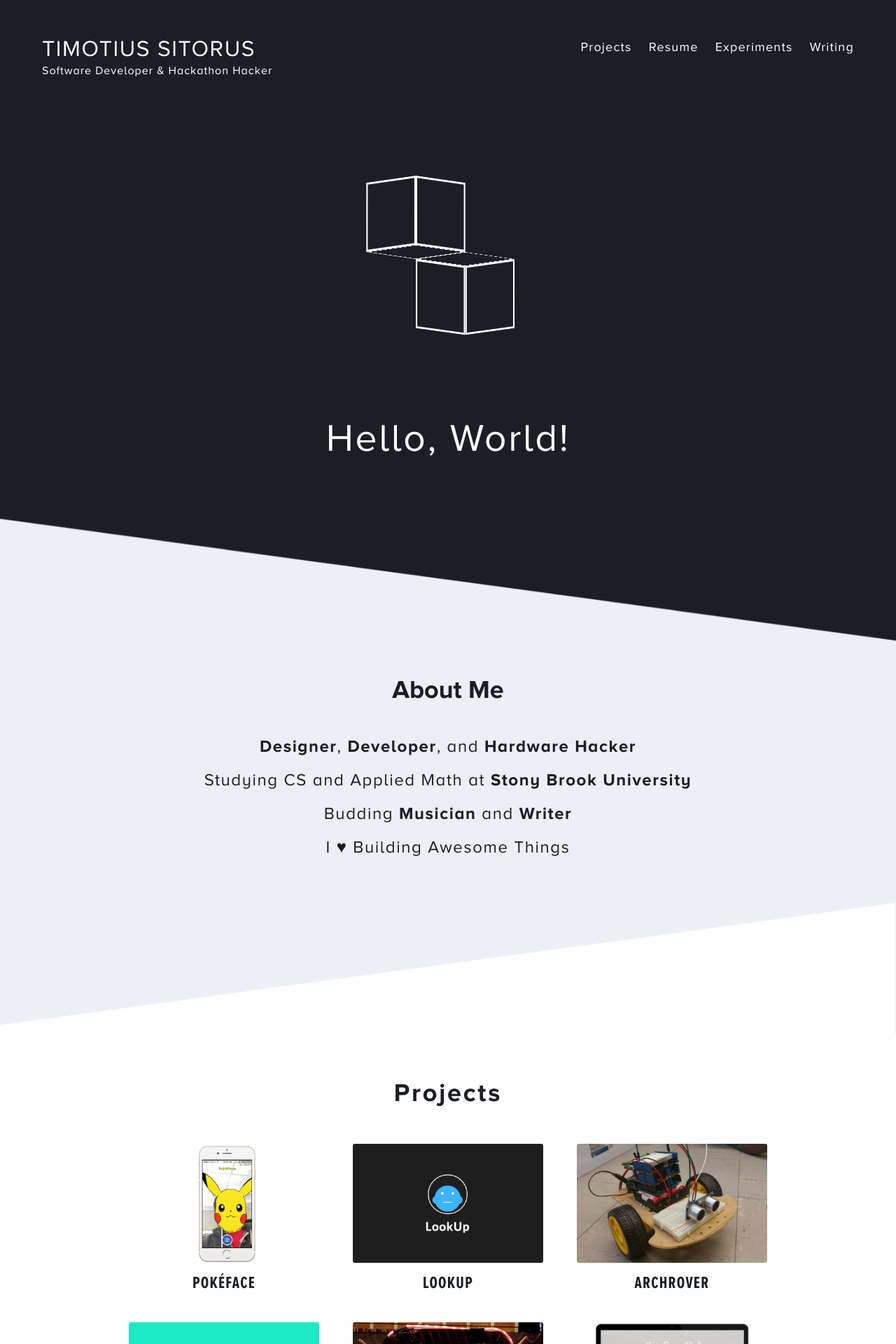
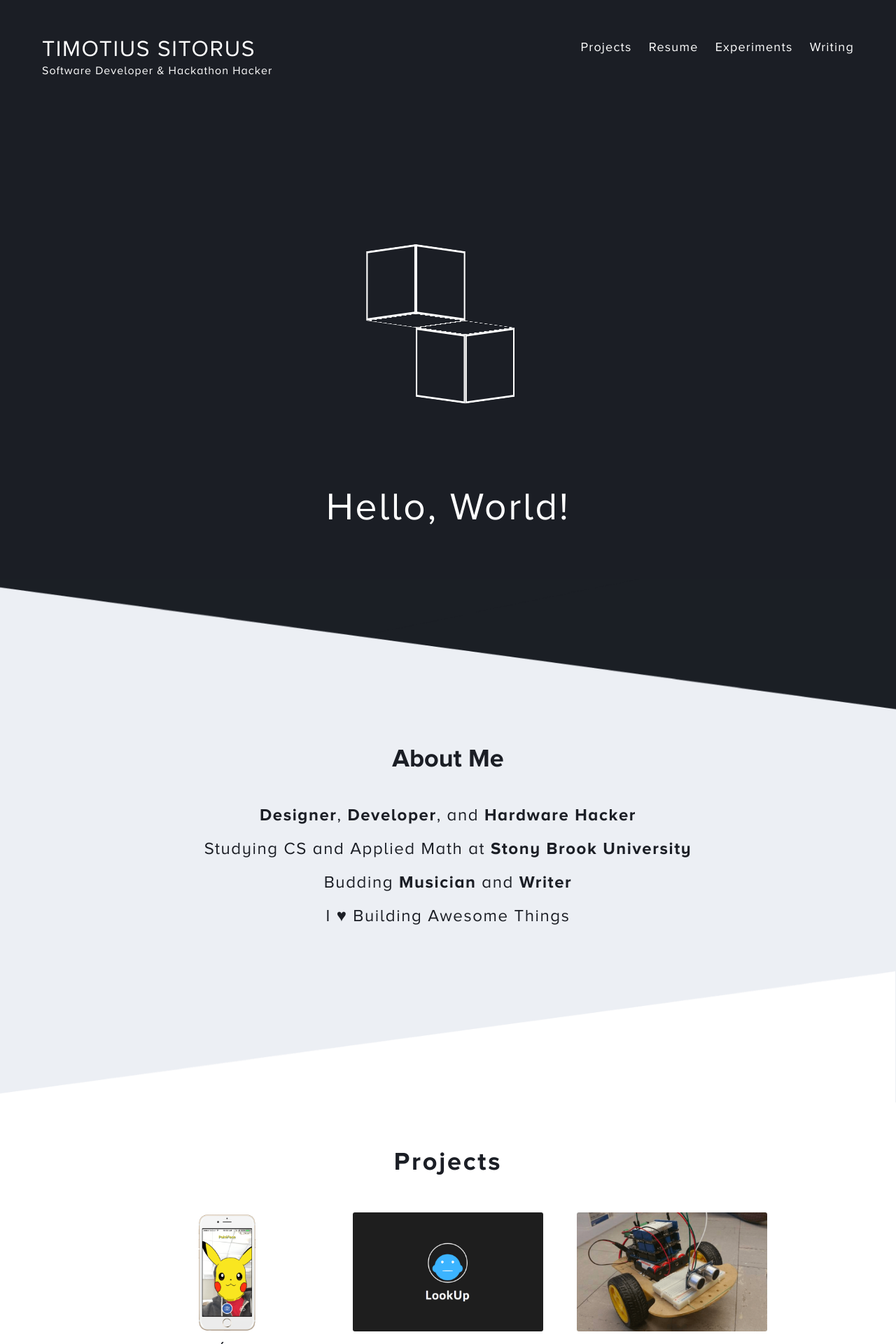
Before and after one commit to timotius02/timotius02.github.io, a Jekyll site: the page built from index.html, in a window 1280 px wide. Shown: the top 1920 px of the page at 70% size. Built offline with Jekyll 4.4.1, drawn with Linux system fonts in a browser that asks for light colours; some web fonts are replaced.

Commit message:
Fixing header overflow & refactor header & footer css

```diff
--- a/_includes/header.html
+++ b/_includes/header.html
@@ -2,16 +2,16 @@
 
     <div class="logo">
         <a class="site-title" href="{{ site.baseurl }}/">{{ site.title | upcase }}</a>
-        <p class="site-subtitle">Software Developer &amp; Hackathon Hacker<p>
+        <p class="site-subtitle">Software Developer &amp; Hackathon Hacker</p>
     </div>
     <nav class="site-nav">
-        <a href="#" class="menu-icon">
+<!--         <a href="#" class="menu-icon">
             <svg viewBox="0 0 18 15">
                 <path fill="#424242" d="M18,1.484c0,0.82-0.665,1.484-1.484,1.484H1.484C0.665,2.969,0,2.304,0,1.484l0,0C0,0.665,0.665,0,1.484,0 h15.031C17.335,0,18,0.665,18,1.484L18,1.484z" />
                 <path fill="#424242" d="M18,7.516C18,8.335,17.335,9,16.516,9H1.484C0.665,9,0,8.335,0,7.516l0,0c0-0.82,0.665-1.484,1.484-1.484 h15.031C17.335,6.031,18,6.696,18,7.516L18,7.516z" />
                 <path fill="#424242" d="M18,13.516C18,14.335,17.335,15,16.516,15H1.484C0.665,15,0,14.335,0,13.516l0,0 c0-0.82,0.665-1.484,1.484-1.484h15.031C17.335,12.031,18,12.696,18,13.516L18,13.516z" />
             </svg>
-        </a>
+        </a> -->
         <div class="trigger">
             <a class="page-link" href="{{ '/index#projects' | prepend: site.baseurl }}">Projects</a>
             <a class="page-link" href="{{'/assets/TSitorusResume.pdf' | prepend: site.baseurl}}" target="_blank">Resume</a>
@@ -19,4 +19,5 @@
             <a class="page-link" href="{{'/writing' | prepend: site.baseurl}}">Writing</a>
         </div>
     </nav>
+    <div style="clear: both;"></div>
 </header>
--- a/_sass/_animations.scss
+++ b/_sass/_animations.scss
@@ -9,6 +9,13 @@
   -ms-transform-style: preserve-3d;
   -o-transform-style: preserve-3d;
   transform-style: preserve-3d; }
+
+@media (max-width: 600px) {
+    #cubeContainer {
+      width: 300px;
+      height: 300px;
+  }
+}
 
 #cubeContainer {
   width: 400px;
--- /dev/null
+++ b/_sass/_footer.scss
@@ -0,0 +1,91 @@
+/**
+ * Site footer
+ */
+.site-footer {
+
+    background-color: $blue;
+    text-align: center;
+
+    @include angle(before);
+
+    p {
+        position: absolute;
+        top: 25%;
+
+        width: 100%;
+        font-size: 28px;
+        font-family: "Proxima Nova Condensed", Helvetica, Arial, sans-serif;
+    }
+
+    span {
+        color: $pink;
+    }
+
+    img {
+        width: 100%
+    }
+}
+ul.social {
+    position: absolute;
+    top: 45%;
+    list-style: none;
+    margin: 0;
+    padding: 0;
+    text-align: center;
+    width: 100%;
+    li {
+        padding: 0;
+        display: inline-block;
+        vertical-align: top;
+        padding: 20px 0;
+        transition: all 0.25s ease;
+
+        &:hover {
+            background-color: $grey;
+            border-radius: 10px;
+        }
+        a {
+            display: block;
+            width: 120px;
+            height: 70px;
+            text-indent: -9999px;
+            border: none !important;
+            font-size: 18px;
+            text-align: center;
+            text-decoration: none;
+        }
+        a:hover {
+            background: transparent !important;
+            text-indent: 0;
+        }
+        a:hover img {
+            height: 35px !important;
+            margin-bottom: 20px;
+        }
+    }
+    li.link-github a {
+        background: url(../assets/images/github.svg) no-repeat center 0px;
+        background-size: 30px;
+        color: #666 !important;
+    }
+    li.link-linkedin a {
+        background: url(../assets/images/linkedin.svg) no-repeat center 0px;
+        background-size: 30px;
+        color: #0976b4 !important;
+    }
+    li.link-twitter a {
+        background: url(../assets/images/twitter.svg) no-repeat center 0px;
+        background-size: 35px;
+        color: #28aae1 !important;
+    }
+    li.link-medium a {
+        background: url(../assets/images/medium.svg) no-repeat center 0px;
+        background-size: 30px;
+        color: #000 !important;
+    }
+    li.link-mail a {
+        background: url(../assets/images/mail.svg) no-repeat center 0px;
+        background-size: 30px;
+        color: #dd4951 !important;
+    }
+}
--- /dev/null
+++ b/_sass/_header.scss
@@ -0,0 +1,67 @@
+/**
+ * Site header
+ */
+.site-header {
+    padding: 50px 60px 50px 60px;
+    min-height: 56px;
+    background-color: $black;
+    z-index: 100;
+
+    // Positioning context for the mobile navigation icon
+    position: relative;
+}
+
+.logo {
+    margin-bottom: 0;
+    float: left;
+    clear: both;
+}
+.site-title {
+
+    font-size: 32px;
+    color: $white;
+    letter-spacing: 1.59px;
+    line-height: 39px;
+
+    &:visited {
+        color: $white;
+    }
+    &:hover {
+        color: $white;
+        text-decoration: none;
+    }
+}
+
+.site-subtitle {
+    font-size: 16px;
+    color: $white;
+    letter-spacing: 1px;
+    line-height: 24px;
+}
+
+.site-nav {
+    float: right;
+    line-height: 36px;
+
+    .menu-icon {
+        display: none;
+    }
+
+    .page-link {
+        font-size: 18px;
+        color: $white;
+        letter-spacing: 1.2px;
+        line-height: 20px;
+
+        // Gaps between nav items, but not on the last one
+        &:not(:last-child) {
+            margin-right: 20px;
+        }
+    }
+}
+
+@media (max-width: 850px) {
+    .site-nav {
+        display: none;
+  }
+}
--- a/_sass/_layout.scss
+++ b/_sass/_layout.scss
@@ -1,119 +1,17 @@
-/**
- * Site header
- */
-.site-header {
-    padding: 50px 60px 30px 60px;
-    min-height: 56px;
-    background-color: $black;
-    z-index: 100;
 
-    // Positioning context for the mobile navigation icon
-    position: relative;
+// Home Page
+//
+.slant {
+    width: 100%;
 }
 
-.logo {
-    margin-bottom: 0;
-    float: left;
-}
-.site-title {
-
-    font-size: 32px;
-    color: $white;
-    letter-spacing: 1.59px;
-    line-height: 39px;
-
-    &:visited {
-        color: $white;
-    }
-    &:hover {
-        color: $white;
-        text-decoration: none;
-    }
-}
-
-.site-subtitle {
-    font-size: 16px;
-    color: $white;
-    letter-spacing: 1px;
-    line-height: 24px;
-}
-
-.site-nav {
-    float: right;
-    line-height: 36px;
-
-    .menu-icon {
-        display: none;
-    }
-
-    .page-link {
-        font-size: 18px;
-        color: $white;
-        letter-spacing: 1.2px;
-        line-height: 20px;
-
-        // Gaps between nav items, but not on the last one
-        &:not(:last-child) {
-            margin-right: 20px;
-        }
-    }
-
-    @include media-query($on-palm) {
-        position: absolute;
-        top: 9px;
-        right: $spacing-unit / 2;
-        background-color: $background-color;
-        border: 1px solid $grey-color-light;
-        border-radius: 5px;
-        text-align: right;
-
-        .menu-icon {
-            display: block;
-            float: right;
-            width: 36px;
-            height: 26px;
-            line-height: 0;
-            padding-top: 10px;
-            text-align: center;
-
-            > svg {
-                width: 18px;
-                height: 15px;
-
-                path {
-                    fill: $grey-color-dark;
-                }
-            }
-        }
-
-        .trigger {
-            clear: both;
-            display: none;
-        }
-
-        &:hover .trigger {
-            display: block;
-            padding-bottom: 5px;
-        }
-
-        .page-link {
-            display: block;
-            padding: 5px 10px;
-
-            &:not(:last-child) {
-                margin-right: 0;
-            }
-            margin-left: 20px;
-        }
-    }
-}
-
-header#header {
+#header {
     text-align: center;
     background: $black;
     padding: 48px 0 55px 0;
     height: 100%;
-
+    width: 100%;
+    overflow: hidden;
     h1 {
         font-size: 55px;
         color: $white;
@@ -122,11 +20,7 @@
     }
 }
 
-.slant {
-    width: 100%;
-}
-
-section#intro {
+#intro {
     background-color: $grey;
     padding: 0 10px;
     .column {
@@ -163,7 +57,7 @@
     }
 }
 
-section#projects {
+#projects {
     padding-top: 50px;
     padding-bottom: 150px;
     background-color: $white;
@@ -181,6 +75,7 @@
     .project-list {
         display: flex;
         flex-flow: row wrap;
+        justify-content: center;
         list-style-type: none;
         padding: 0 12.5%;
     }
@@ -193,6 +88,9 @@
         flex: 1 0 auto;
         width: 33.3%;
         min-width: 300px;
+        max-width: 400px;
+
+
 
         a {
             color: $black;
@@ -221,99 +119,8 @@
     }
 }
 
-
-/**
- * Site footer
- */
-.site-footer {
-
-    background-color: $blue;
-    text-align: center;
-
-    @include angle(before);
-
-    p {
-        position: absolute;
-        top: 25%;
-
-        width: 100%;
-        font-size: 28px;
-        font-family: "Proxima Nova Condensed", Helvetica, Arial, sans-serif;
-    }
-
-    span {
-        color: $pink;
-    }
-
-    img {
-        width: 100%
-    }
-}
-ul.social {
-    position: absolute;
-    top: 45%;
-    list-style: none;
-    margin: 0;
-    padding: 0;
-    text-align: center;
-    width: 100%;
-    li {
-        padding: 0;
-        display: inline-block;
-        vertical-align: top;
-        padding: 20px 0;
-        transition: all 0.25s ease;
-
-        &:hover {
-            background-color: $grey;
-            border-radius: 10px;
-        }
-        a {
-            display: block;
-            width: 120px;
-            height: 70px;
-            text-indent: -9999px;
-            border: none !important;
-            font-size: 18px;
-            text-align: center;
-            text-decoration: none;
-        }
-        a:hover {
-            background: transparent !important;
-            text-indent: 0;
-        }
-        a:hover img {
-            height: 35px !important;
-            margin-bottom: 20px;
-        }
-    }
-    li.link-github a {
-        background: url(../assets/images/github.svg) no-repeat center 0px;
-        background-size: 30px;
-        color: #666 !important;
-    }
-    li.link-linkedin a {
-        background: url(../assets/images/linkedin.svg) no-repeat center 0px;
-        background-size: 30px;
-        color: #0976b4 !important;
-    }
-    li.link-twitter a {
-        background: url(../assets/images/twitter.svg) no-repeat center 0px;
-        background-size: 35px;
-        color: #28aae1 !important;
-    }
-    li.link-medium a {
-        background: url(../assets/images/medium.svg) no-repeat center 0px;
-        background-size: 30px;
-        color: #000 !important;
-    }
-    li.link-mail a {
-        background: url(../assets/images/mail.svg) no-repeat center 0px;
-        background-size: 30px;
-        color: #dd4951 !important;
-    }
-}
-
+// Experiments Page
+//
 .experiments {
     background-color: $black;
     padding-top: 50px;
@@ -450,6 +257,8 @@
 
 }
 
+// Writing Page
+//
 .writing {
 
     .writing-header {
--- a/css/main.scss
+++ b/css/main.scss
@@ -5,7 +5,6 @@
 
 $font-path: {{ baseurl }}/assets/fonts/mark_simonson_-_proxima_nova_alt_;
 
-// font_name font
 @font-face {
     font-family: 'Proxima Nova';
     src: url($font-path + 'regular-webfont.eot');
@@ -45,7 +44,7 @@
     font-style: normal;
 }
 
-// Our variables
+// Base variables
 $base-font-family: 	"Proxima Nova", Helvetica, Arial, sans-serif;
 $base-font-size:   	16px;
 $base-font-weight: 	400;
@@ -79,13 +78,6 @@
 $baseLength: 	   	100px;
 
 
-// Use media queries like this:
-// @include media-query($on-palm) {
-//     .wrapper {
-//         padding-right: $spacing-unit / 2;
-//         padding-left: $spacing-unit / 2;
-//     }
-// }
 @mixin media-query($device) {
     @media screen and (max-width: $device) {
         @content;
@@ -99,6 +91,7 @@
 		"mixins",
 		"animations",
         "base",
-        "layout",
-        "syntax-highlighting"
+        "header",
+        "footer",
+        "layout"
 ;
```
